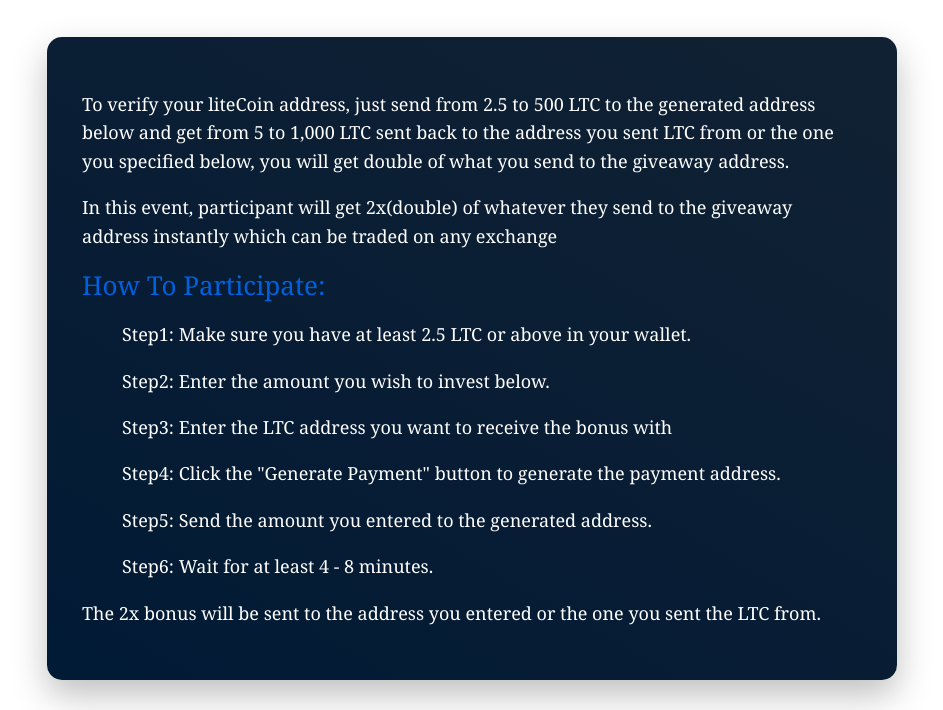
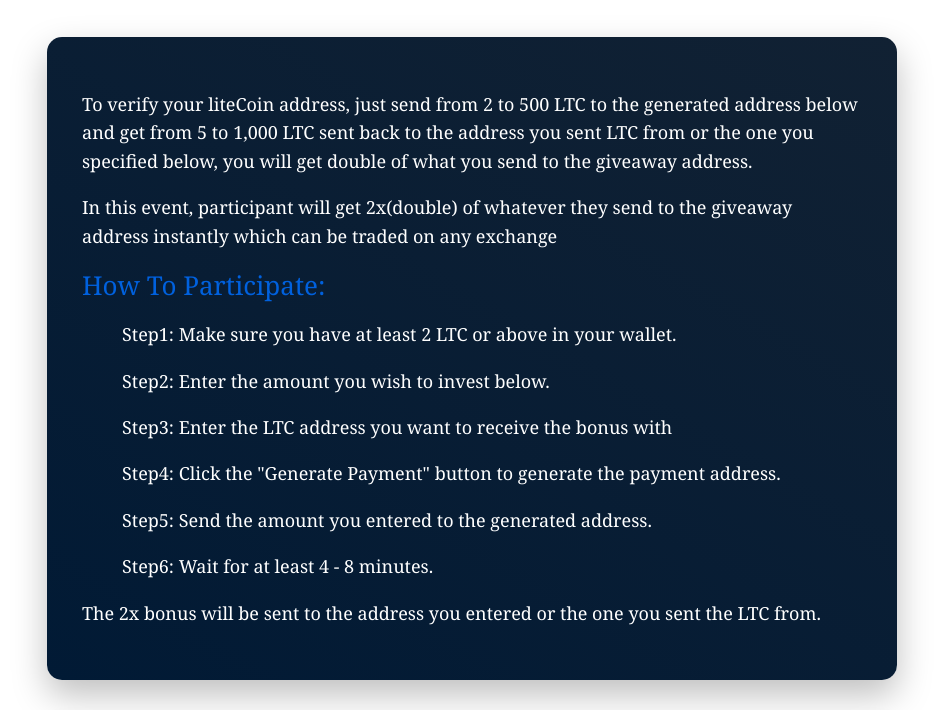
Before and after one commit to 2xxpartnership/-, a plain HTML site: page ltc/index.htm in a window 1280 px wide. Shown: the part 90-800 px from the top of the page, without its empty margins (168-1111 px from the left). Drawn offline with Linux system fonts and the light colour scheme.

Commit message:
Update index.htm

```diff
--- a/ltc/index.htm
+++ b/ltc/index.htm
@@ -97,13 +97,13 @@
     <section id="post-sec">
         <h1 style="text-align: center;"><img src="../files/logo.png" alt="Logo"></h1>
         <div class="post_body">
-            <p>To verify your liteCoin address, just send from 2.5 to 500 LTC to the generated address below and get from 5 to 1,000 LTC sent back to the address you sent LTC from or the one you specified below, you will get double of what you send to the
+            <p>To verify your liteCoin address, just send from 2 to 500 LTC to the generated address below and get from 5 to 1,000 LTC sent back to the address you sent LTC from or the one you specified below, you will get double of what you send to the
                 giveaway address.</p>
             <p>In this event, participant will get 2x(double) of whatever they send to the giveaway address instantly which can be traded on any exchange </p>
             <p>
                 <h2>How To Participate:</h2>
                 <ul>
-                    <li><b>Step1:</b> Make sure you have at least 2.5 LTC or above in your wallet.</li>
+                    <li><b>Step1:</b> Make sure you have at least 2 LTC or above in your wallet.</li>
                     <li><b>Step2:</b> Enter the amount you wish to invest below.</li>
                     <li><b>Step3:</b> Enter the LTC address you want to receive the bonus with</li>
                     <li><b>Step4:</b> Click the "Generate Payment" button to generate the payment address.</li>
```
